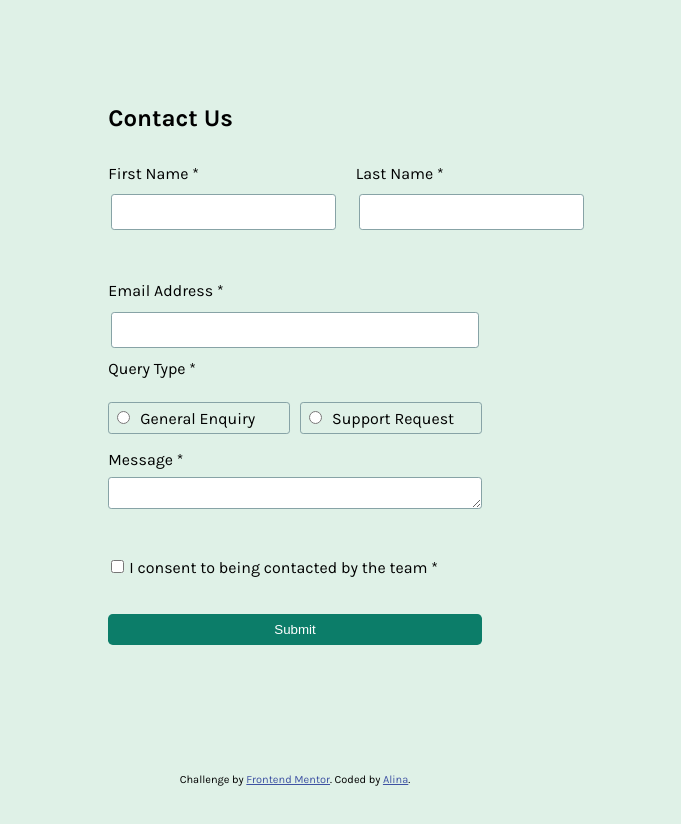
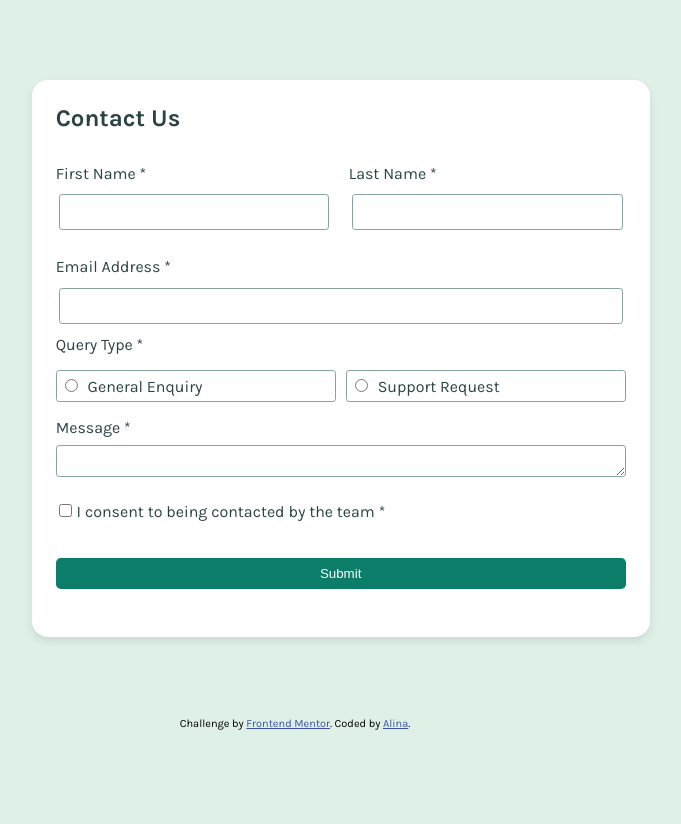
Before and after one commit to lina98st/contact-form, a React (Vite) app: page / in a window 1280 px wide. Shown: the top 824 px of the page, without its empty margins (345-1026 px from the left). After the commit the page ends 800 px from the top, so only its background shows below. Built offline with nearby package versions, Linux system fonts and the light colour scheme.

Commit message:
Update App.css

```diff
--- a/src/App.css
+++ b/src/App.css
@@ -1,38 +1,41 @@
 @font-face {
-    font-family: 'Karla';
-    src: url('/assets/fonts/Karla-VariableFont_wght.ttf') format('truetype');
-    font-weight: 100 900;
+  font-family: 'Karla';
+  src: url('/assets/fonts/Karla-VariableFont_wght.ttf') format('truetype');
+  font-weight: 100 900;
 }
-
 
 @font-face {
   font-family: 'Karla Italic';
-  src: url('./assets/fonts/Karla-Italic-VariableFont_wght.ttf') format('truetype');
+  src: url('/assets/fonts/Karla-Italic-VariableFont_wght.ttf') format('truetype');
   font-style: italic;
   font-weight: 100 900;
 }
+
 
 
 :root {
   --green-200: hsl(148, 38%, 91%);
   --green-600: hsl(169, 82%, 27%);
   --red: hsl(0, 66%, 54%);
-
   --white: hsl(0, 0%, 100%);
   --grey-500: hsl(186, 15%, 59%);
-  --grey-900: hsl(187, 24%, 22%);
+  --grey-900: hsl(187, 24%, 22%)
 }
 
+.attribution {
+  font-size: 11px;
+  text-align: center
+}
 
-.attribution { font-size: 11px; text-align: center; }
-.attribution a { color: hsl(228, 45%, 44%); }
+.attribution a {
+  color: #3e52a3
+}
 
 * {
   margin: 0;
   padding: 0;
   box-sizing: border-box;
-  }
-
+}
 
 body {
   margin: 0;
@@ -41,168 +44,226 @@ body {
   background-color: var(--green-200);
   display: flex;
   justify-content: center;
+  min-height: 100vh;
 }
 
 form {
-  display: flex;
-  flex-direction: column;
-  margin: 5rem auto;
+  box-sizing: border-box;
+  margin: 5rem;
   padding: 1.5rem;
   border-radius: 1rem;
+  background-color: var(--white);
+  color: var(--grey-900);
+  font-size: 16px;
   max-width: 1440px;
-  width: 80%;
+  box-shadow: 0 4px 8px #0000001a;
+  width: 90%
 }
-
 
 div input {
   cursor: pointer;
-  margin: 0.2rem
+  margin: .2rem
 }
 
 h2 {
-  margin-bottom: 2rem;
+  margin-bottom: 2rem
 }
 
 div {
-  margin-bottom: 1.5rem;
+  margin-bottom: 1.5rem
 }
 
 .consent {
-margin: 0.3rem;
+  margin: .3rem
 }
 
 .button-container {
-  display: flex;
+  display: flex
 }
 
 button {
   background-color: var(--green-600);
   color: var(--white);
-  border-radius: 0.3rem;
+  border-radius: .3rem;
   flex: 1;
-  padding: 0.5rem;
+  padding: .5rem;
   border: none;
-  margin-top: 0.8rem;
+  margin-top: .8rem
 }
 
-input[type="radio"] {
-  margin-right: 0.625rem;  /* Abstand zwischen den Radio-Buttons */
+input[type=radio] {
+  margin-right: .625rem
 }
 
-input[type="text"] {
+input[type=text] {
   border: 1px solid var(--grey-500);
-  border-radius: 0.2rem;
+  border-radius: .2rem
 }
 
 .mailField {
-display: flex;
-margin-bottom: 0.5rem;
+  display: flex;
+  margin-bottom: .5rem
 }
 
-input[type="email"] {
+input[type=email] {
   flex: 1;
   border: 1px solid var(--grey-500);
-  border-radius: 0.2rem;
+  border-radius: .2rem
 }
 
 .formMail {
   display: block;
-  margin-bottom: 0.5rem;
+  margin-bottom: .5rem
 }
 
-
-
 .message-container {
-  display: flex;
+  display: flex
 }
 
 textarea#message {
-  flex: 1;
+  flex: 1
 }
 
 .messageArea {
   display: block;
-  margin-bottom: 0.5rem;
+  margin-bottom: .5rem
 }
 
 .queryArea {
-  display: block;
+  display: block
 }
 
-input[type="checkbox"] {
-margin-right: 0.3rem;
+input[type=checkbox] {
+  margin-right: .3rem
 }
-
 
 .RadioStyle {
   display: flex;
   gap: 10px;
-  margin: 1rem 0 1rem 0;
+  margin: 1rem 0
 }
 
 .radio-container {
   display: inline-block;
   border: 1px solid var(--grey-500);
-  border-radius: 0.2rem;
-  padding: 0.3rem;
+  border-radius: .2rem;
+  padding: .3rem;
   flex: 1;
-  margin: 0;
+  margin: 0
 }
 
-
-.form-row label {
-  flex: 1;
-
-}
-
-.form-row input {
-  flex: 1;
+.form-row label,.form-row input {
+  flex: 1
 }
 
 .message-container {
   display: flex;
-  flex-direction: column;
+  flex-direction: column
 }
 
 textarea#message {
   flex: 1;
   height: 8rem;
-  border: 1px solid var(--grey-500); /* Rahmen */
-  border-radius: 0.2rem; /* Abgerundete Ecken (optional) */
+  border: 1px solid var(--grey-500);
+  border-radius: .2rem
 }
-
 
 .form-row {
   display: flex;
-  gap: 1rem;
-
+  gap: 1rem
 }
 
 .form-group {
   display: flex;
-  flex-direction: column;   /* Eingabefeld und Fehlermeldung untereinander */
+  flex-direction: column;
   flex: 1;
   margin: 0;
-  padding: 0;
+  padding: 0
 }
 
 label {
-  margin-bottom: 0.5rem;
+  margin-bottom: .5rem
 }
 
 input {
-  padding: 0.5rem;
+  padding: .5rem;
   font-size: 1rem;
   border: 1px solid #ccc;
-  border-radius: 4px;
+  border-radius: 4px
 }
 
 .error {
   color: var(--red);
-  font-size: 0.875rem;
-  margin-top: 0.4rem;
-  margin-bottom: 0.4rem;
-  padding: 0;
+  font-size: .875rem;
+  margin-top: .4rem;
+  margin-bottom: .4rem;
+  padding: 0
+}
+
+@media (max-width: 375px) {
+  body {
+      flex-direction:column;
+      align-items: center;
+      padding: 1rem
+  }
+
+  form {
+      margin: 1rem;
+      padding: 1rem;
+      width: 100%;
+      max-width: 375px
+  }
+
+  h2 {
+      font-size: 1.5rem;
+      text-align: center
+  }
+
+  .form-row {
+      flex-direction: column;
+      gap: .5rem
+  }
+
+  .mailField,.message-container,.RadioStyle,.button-container {
+      flex-direction: column
+  }
+
+  .RadioStyle {
+      gap: 0
+  }
+
+  .radio-container {
+      width: 100%;
+      padding: .5rem;
+      margin-bottom: .5rem
+  }
+
+  input[type=radio] {
+      margin-bottom: .2rem
+  }
+
+  textarea#message {
+      height: 6rem
+  }
+
+  label {
+      font-size: 1rem;
+      margin-bottom: .3rem
+  }
+
+  .button-container {
+      margin-top: 1rem
+  }
+
+  button {
+      width: 100%;
+      margin: 0
+  }
+
+  .error {
+      font-size: .75rem;
+      margin-top: .2rem
+  }
 }
 
 /*Mobile Ansicht*/
```
